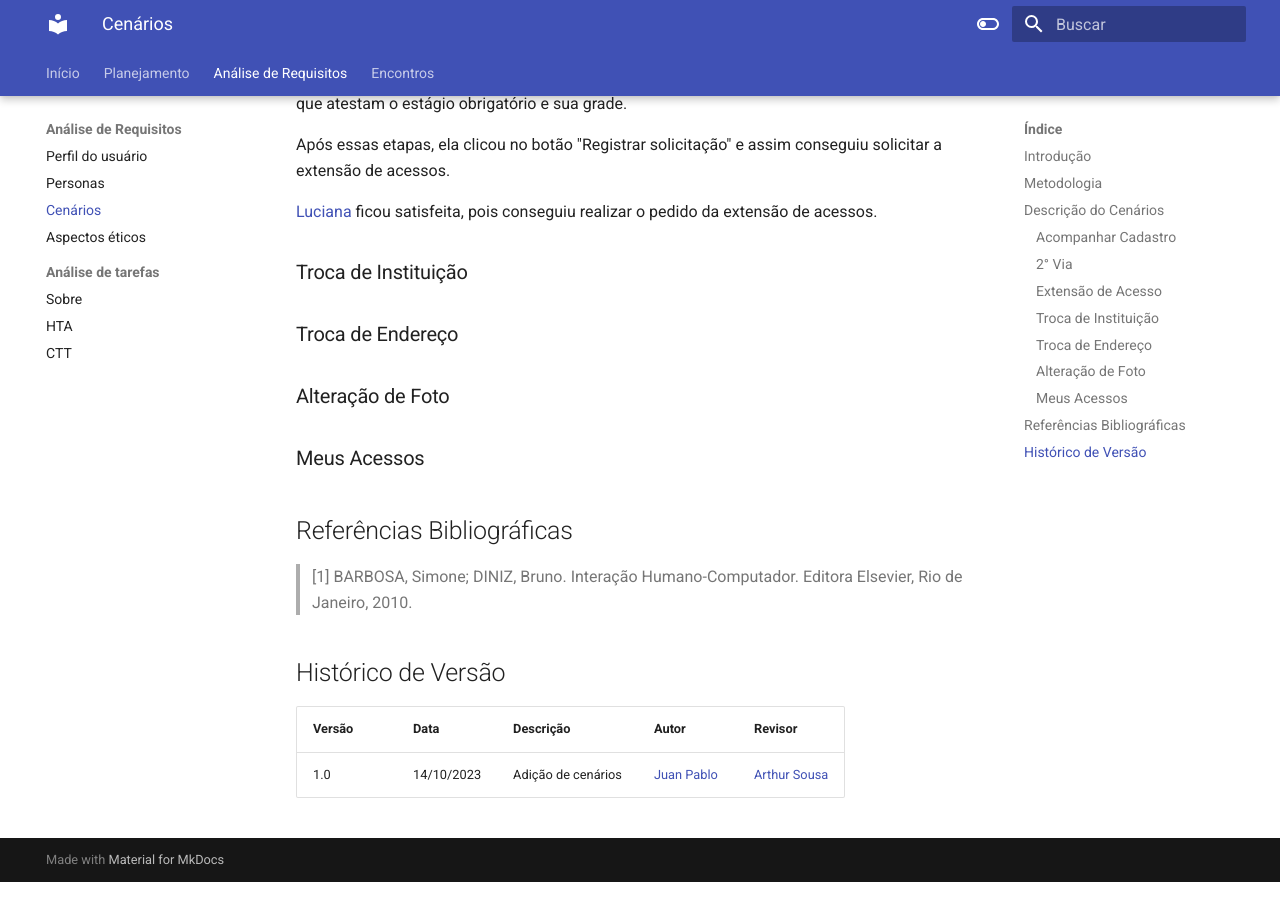
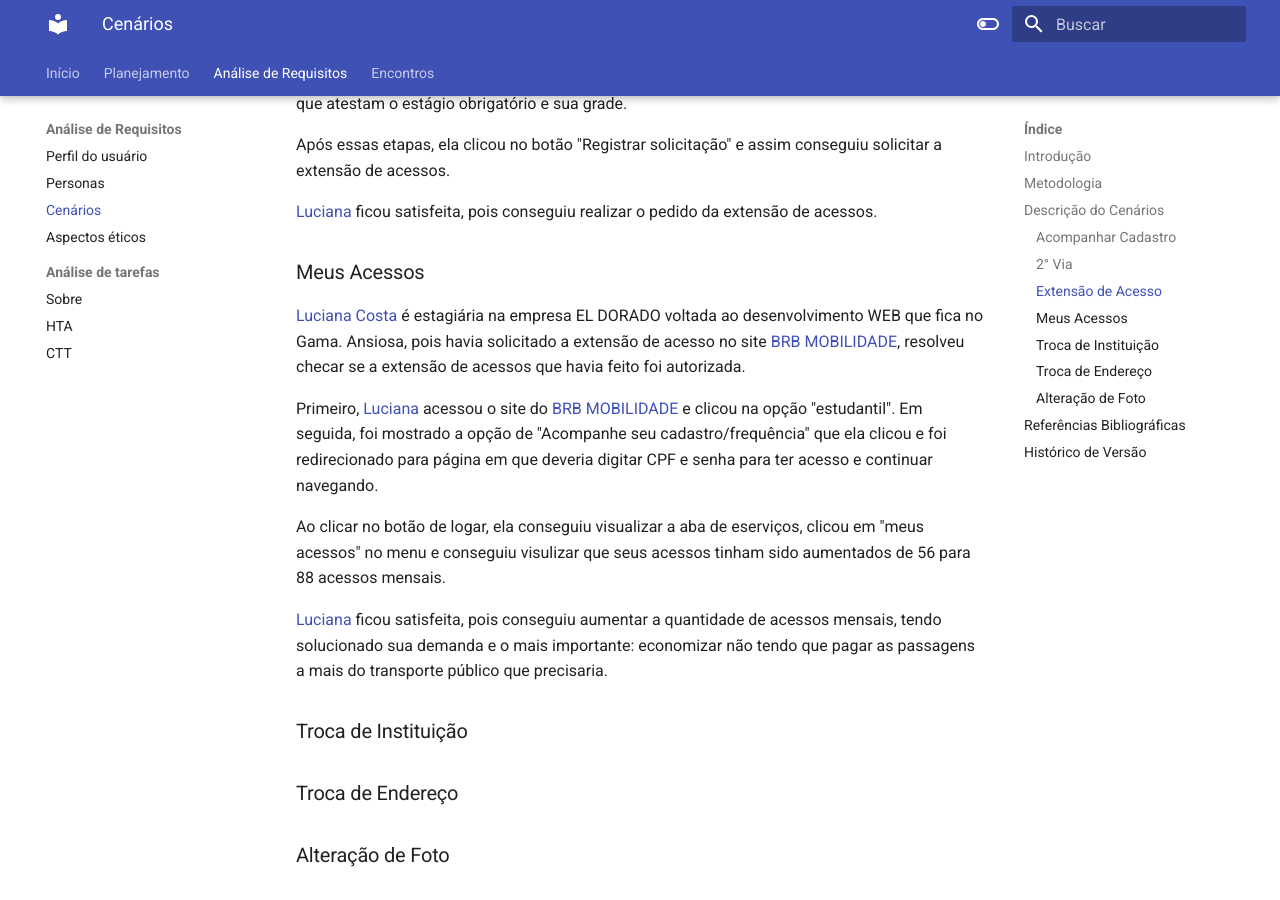
Before and after one commit to Interacao-Humano-Computador/2023.2--BRB-Mobilidade, an MkDocs documentation site: the page built from docs/analiseRequisitos/cenario.md, in a window 1280 px wide and 900 px high, scrolled down 2528 px. Built offline with MkDocs 1.6.1 and Material for MkDocs 9.7.7, drawn with Linux system fonts in a browser that asks for light colours.

Commit message:
Meus Acessos

```diff
--- a/docs/analiseRequisitos/cenario.md
+++ b/docs/analiseRequisitos/cenario.md
@@ -70,17 +70,24 @@ Após essas etapas, ela clicou no botão "Registrar solicitação" e assim conse
 [Luciana](https://interacao-humano-computador.github.io/2023.2--BRB-Mobilidade/analiseRequisitos/personas/#luciana-costa) ficou satisfeita, pois conseguiu realizar o pedido da extensão de acessos.
 
 
+### Meus Acessos
+[Luciana Costa](https://interacao-humano-computador.github.io/2023.2--BRB-Mobilidade/analiseRequisitos/personas/#luciana-costa) é estagiária na empresa EL DORADO voltada ao desenvolvimento WEB que fica no Gama. Ansiosa, pois havia solicitado a extensão de acesso no site  <a href="https://mobilidade.brb.com.br">BRB MOBILIDADE</a>, resolveu checar se a extensão de acessos que havia feito foi autorizada.
+
+Primeiro, [Luciana](https://interacao-humano-computador.github.io/2023.2--BRB-Mobilidade/analiseRequisitos/personas/#luciana-costa) acessou o site do <a href="https://mobilidade.brb.com.br">BRB MOBILIDADE</a> e clicou na opção "estudantil".  Em seguida, foi mostrado a opção de "Acompanhe seu cadastro/frequência" que ela clicou e foi redirecionado para página em que deveria  digitar CPF e senha para ter acesso e continuar navegando.
+
+Ao clicar no botão de logar, ela conseguiu visualizar a aba de eserviços, clicou em "meus acessos" no menu e conseguiu visulizar que seus acessos tinham sido aumentados de 56 para 88 acessos mensais.
+
+[Luciana](https://interacao-humano-computador.github.io/2023.2--BRB-Mobilidade/analiseRequisitos/personas/#luciana-costa) ficou satisfeita, pois conseguiu aumentar a quantidade de acessos mensais, tendo solucionado sua demanda e o mais importante: economizar não tendo que pagar as passagens a mais do transporte público que precisaria.
+
 
 
 ### Troca de Instituição
-
 
 ### Troca de Endereço
 
 ### Alteração de Foto
 
 
-### Meus Acessos
 
 
 
```
